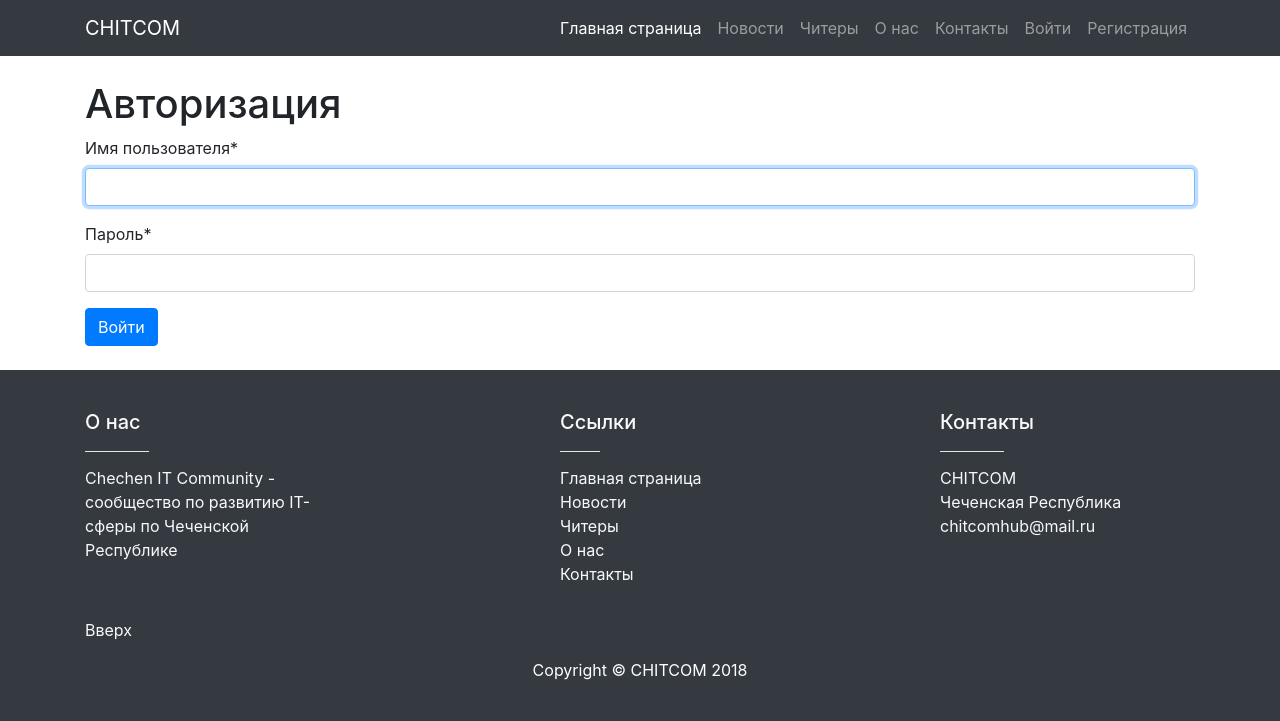
After one commit to chitcomhub/website, a Django app: page /login/ in a window 1280 px wide. The commit adds this page. Shown: the top 721 px of the page. Run offline with Django 3.2, Linux system fonts and the light colour scheme; some libraries are stand-ins or nearby versions.

Commit message:
add login and logout

```diff
--- a/home/templates/home/base.html
+++ b/home/templates/home/base.html
@@ -45,6 +45,18 @@
           <li class="nav-item">
             <a class="nav-link" href="{% url 'home:contact' %}">Контакты</a>
           </li>
+        {% if user.is_authenticated %}
+          <li class="nav-item">
+            <a class="nav-link" href="{% url 'logout' %}">Выйти</a>
+          </li>
+        {% else %}
+          <li class="nav-item">
+            <a class="nav-link" href="{% url 'login' %}">Войти</a>
+          </li>
+          <li class="nav-item">
+            <a class="nav-link" href="{% url 'register' %}">Регистрация</a>
+          </li>
+        {% endif %}
         </ul>
       </div>
     </div>
--- a/mysite/settings.py
+++ b/mysite/settings.py
@@ -135,3 +135,5 @@ MEDIA_URL = '/media/'
 MEDIA_ROOT = os.path.join(BASE_DIR, 'media')
 
 CRISPY_TEMPLATE_PACK = 'bootstrap4'
+
+LOGIN_REDIRECT_URL = '/'
--- a/mysite/urls.py
+++ b/mysite/urls.py
@@ -14,6 +14,7 @@ Including another URLconf
     2. Add a URL to urlpatterns:  path('blog/', include('blog.urls'))
 """
 from django.contrib import admin
+from django.contrib.auth import views as auth_views
 from django.urls import include, path
 from users import views as user_views
 
@@ -23,4 +24,6 @@ urlpatterns = [
     path('chiters/', include('chiters.urls')),
     path('admin/', admin.site.urls),
     path('register/', user_views.register, name='register'),
+    path('login/', auth_views.LoginView.as_view(template_name='users/login.html'), name='login'),
+    path('logout/', auth_views.LogoutView.as_view(template_name='users/logout.html'), name='logout'),
 ]
--- /dev/null
+++ b/users/templates/users/login.html
@@ -0,0 +1,11 @@
+{% extends 'home/base.html' %}
+{% load crispy_forms_tags %}
+
+{% block content %}
+	<h1>Авторизация</h1>
+	<form method="POST">
+	{% csrf_token %}
+		{{ form|crispy }}
+		<button class="btn btn-primary" type="submit">Войти</button>
+	</form>
+{% endblock %}
--- /dev/null
+++ b/users/templates/users/logout.html
@@ -0,0 +1,6 @@
+{% extends 'home/base.html' %}
+
+{% block content %}
+	<h1>Вы вышли из вашего аккаунта</h1>
+	<p>Не хотите ли вы снова <a href="{% url 'login' %}">войти</a></p>
+{% endblock %}
```
Also changed, not shown: db.sqlite3.
